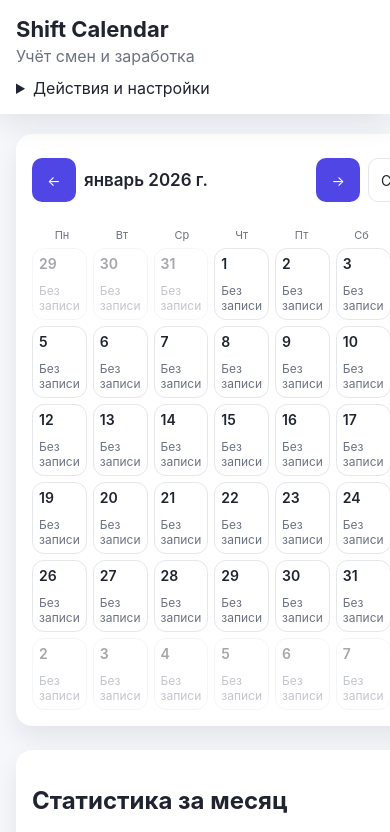
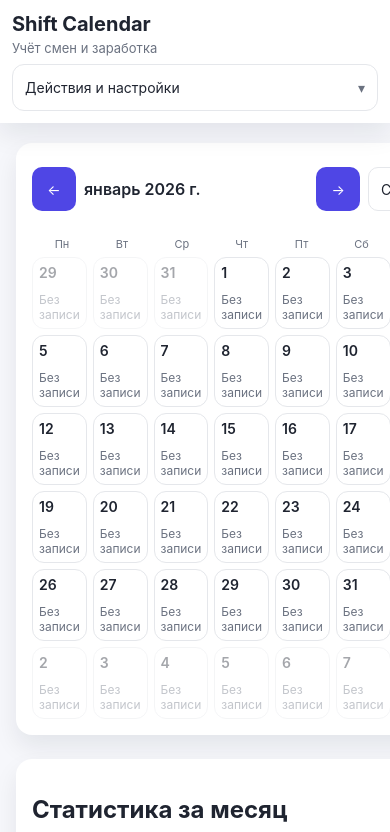
Before and after one commit to artgorlachev/artgorlachev.github.io, a plain HTML site: page webapp/index.html in a window 390 px wide. Shown: the top 832 px of the page. Drawn offline with Linux system fonts and the light colour scheme.

Commit message:
styles.css

```diff
--- a/webapp/styles.css
+++ b/webapp/styles.css
@@ -65,6 +65,32 @@ body {
 .title-block p {
   margin: 0;
   color: var(--muted);
+}
+
+.actions-panel {
+  width: 100%;
+}
+
+.actions-panel summary {
+  cursor: pointer;
+  font-size: 14px;
+  color: var(--text);
+  padding: 10px 0;
+  list-style: none;
+}
+
+.actions-panel summary::-webkit-details-marker {
+  display: none;
+}
+
+.actions-panel summary::after {
+  content: "▾";
+  float: right;
+  color: var(--muted);
+}
+
+.actions-panel[open] summary::after {
+  content: "▴";
 }
 
 .header-actions {
@@ -453,6 +479,27 @@ button.danger-outline {
 }
 
 @media (max-width: 720px) {
+  .app-header {
+    padding: calc(12px + var(--safe-top)) calc(12px + var(--safe-right)) 12px
+      calc(12px + var(--safe-left));
+    gap: 8px;
+  }
+
+  .title-block h1 {
+    font-size: 20px;
+  }
+
+  .title-block p {
+    font-size: 13px;
+  }
+
+  .actions-panel {
+    border: 1px solid var(--border);
+    border-radius: 12px;
+    padding: 4px 12px;
+    background: var(--card);
+  }
+
   .calendar-header {
     position: sticky;
     top: 0;
@@ -489,7 +536,8 @@ button.danger-outline {
 
 @media (max-width: 480px) {
   .header-actions {
-    flex-direction: column;
+    display: grid;
+    grid-template-columns: repeat(2, minmax(0, 1fr));
     width: 100%;
   }
 
@@ -508,4 +556,24 @@ button.danger-outline {
   .weekday-row span {
     font-size: 11px;
   }
+
+  .month-title {
+    font-size: 16px;
+  }
 }
+
+@media (max-width: 360px) {
+  .header-actions {
+    grid-template-columns: 1fr;
+  }
+}
+
+@media (min-width: 721px) {
+  .actions-panel {
+    display: contents;
+  }
+
+  .actions-panel summary {
+    display: none;
+  }
+}
```
